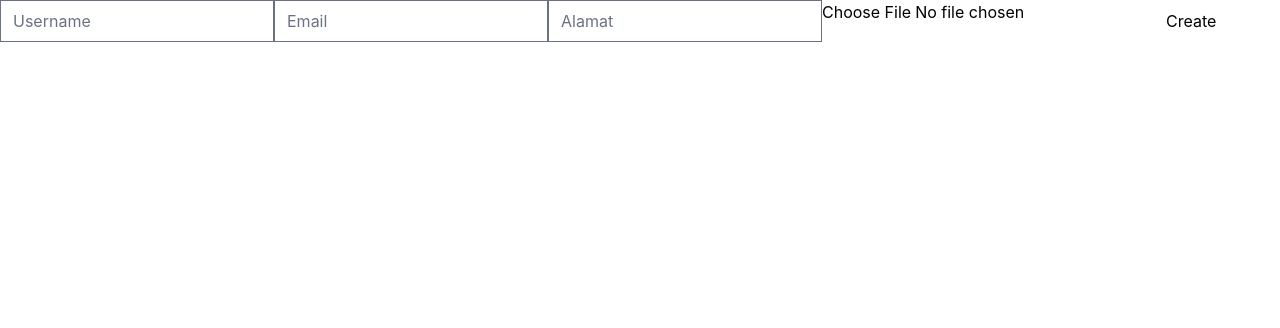
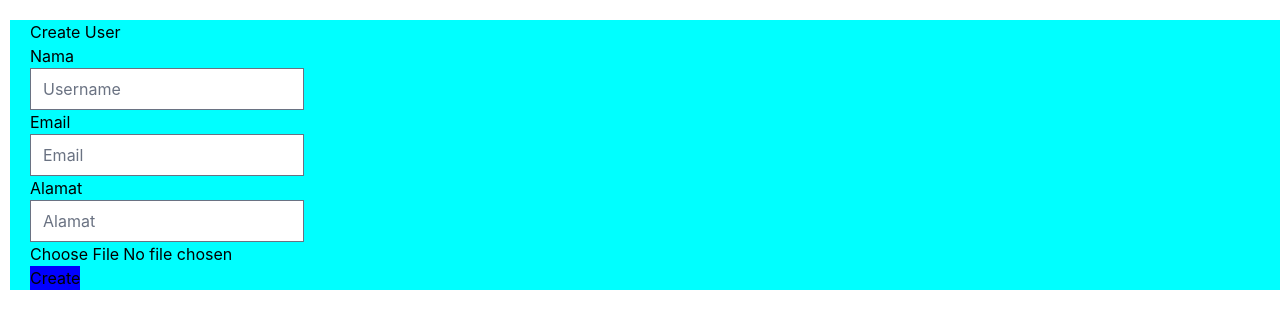
Before and after one commit to Mamadz07/usermanagementsystemv2, a SvelteKit app: page / in a window 1280 px wide. Shown: the top 328 px of the page. Built offline with nearby package versions, Linux system fonts and the light colour scheme.

Commit message:
creat-user

```diff
--- a/src/routes/+page.svelte
+++ b/src/routes/+page.svelte
@@ -1,7 +1,11 @@
-<form method="POST" style="display:flex; margin: auto;">
-    <input name="username" placeholder="Username" required />
-    <input type="email" placeholder="Email" required />
-    <input name="alamat" placeholder="Alamat" />
+<form method="POST" style="display:flexbox; margin: auto; margin-top: 20px; margin-left: 10px; background-color: aqua; padding-left: 20px;">
+<label>Create User</label>
+<label style="display: block;">Nama</label>
+    <input name="username" placeholder="Username" required  style="display:flex;/">
+    <label style="display: block;">Email</label>
+    <input type="email" placeholder="Email" required style="display: flex;"/>
+    <label style="display: block;">Alamat</label>
+    <input name="alamat" placeholder="Alamat" style="display: flex;" />
     <input type="file" placeholder="Foto Profil" />
-    <button type="submit">Create</button>
+    <button type="submit" style="display: flex; background-color: blue;">Create</button>
 </form>
```
